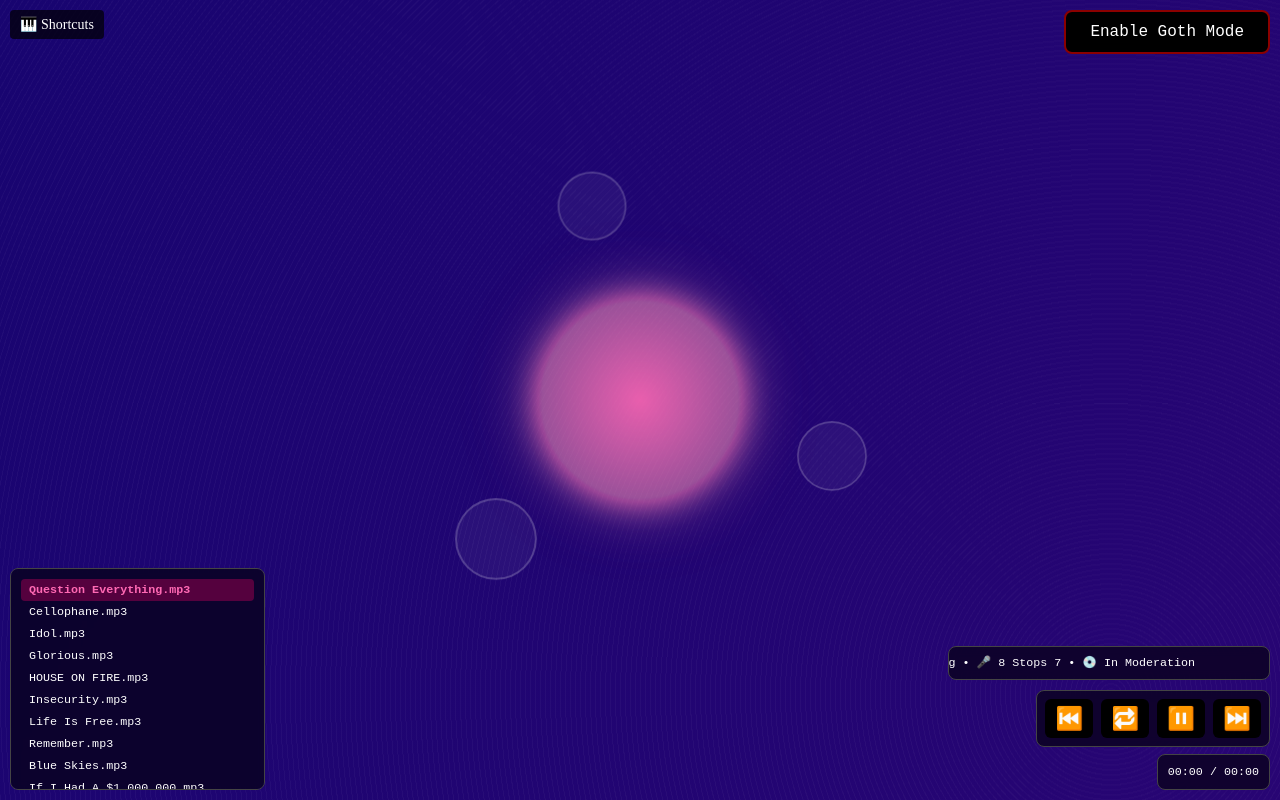
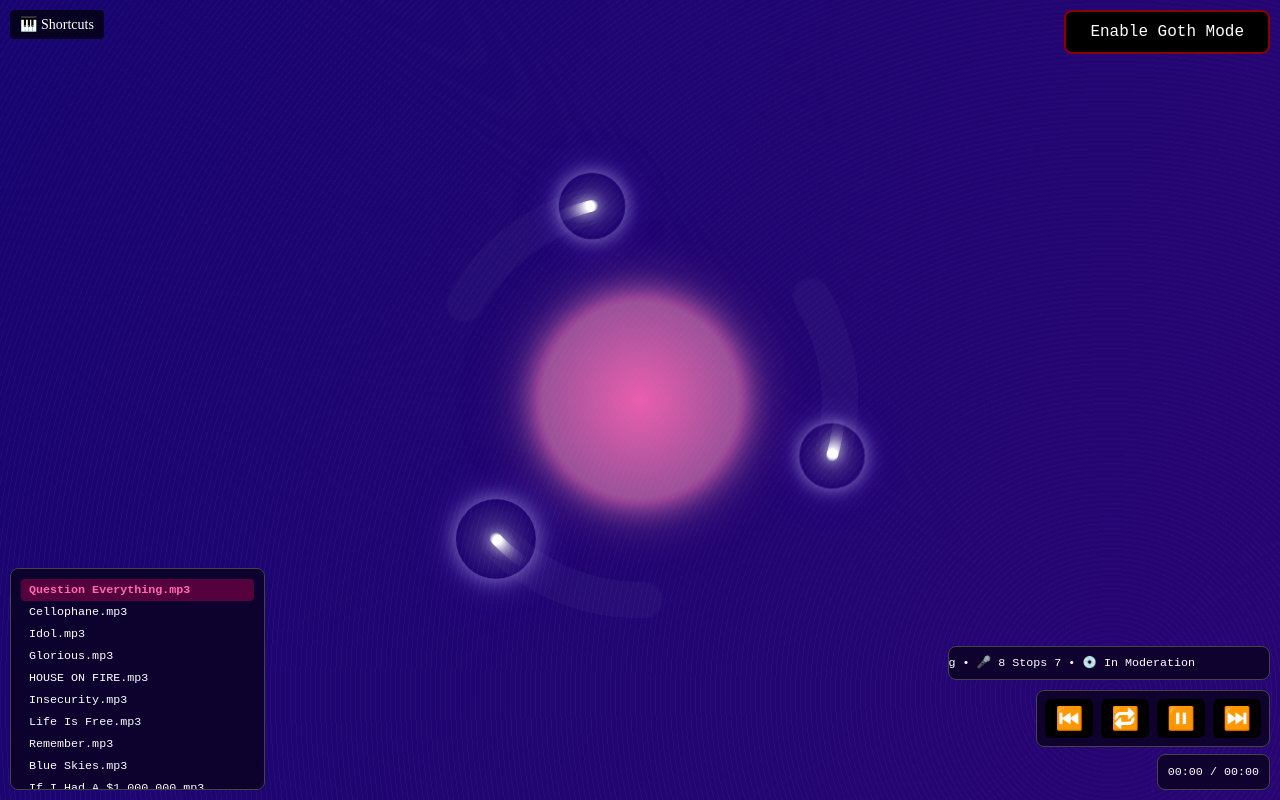
Before and after one commit to wacastel/pulse, a website: page index.html in a window 1280 px wide. Both pictures are taken after a click on the button "Start the Vibe". Drawn offline with Linux system fonts and the light colour scheme.

Commit message:
added orbiting circles

```diff
--- a/index.html
+++ b/index.html
@@ -12,6 +12,7 @@
   <div class="stars"></div>
   <canvas id="particleCanvas"></canvas>
   <canvas id="visualizerCanvas"></canvas>
+  <canvas id="orbitTrailCanvas" width="600" height="600"></canvas>
   <div class="pulse-container">
     <div class="pulse-circle" style="display:none;"></div>
   </div>
@@ -42,6 +43,7 @@
       <li><strong>G</strong>: Toggle Goth Mode</li>
     </ul>
   </div>
+
   <script src="orbital_circles.js"></script>
   <script src="skull_orbit_dynamic.js"></script>
   <script src="pulse.js"></script>
--- a/orbital_circles.css
+++ b/orbital_circles.css
@@ -3,10 +3,13 @@
   width: 80px;
   height: 80px;
   border-radius: 50%;
-  background: rgba(255, 255, 255, 0.05);
-  border: 2px solid rgba(255, 255, 255, 0.2);
+  background: radial-gradient(circle, rgba(255,255,255,0.2) 0%, rgba(0,0,0,0) 70%);
+  box-shadow: 0 0 20px rgba(255, 255, 255, 0.4),
+              0 0 40px rgba(100, 100, 255, 0.3),
+              0 0 60px rgba(200, 100, 255, 0.2);
+  pointer-events: none;
   z-index: 1;
-  pointer-events: none;
+  transition: transform 0.1s ease-out;
 }
 
 @keyframes orbit {
--- a/orbital_circles.js
+++ b/orbital_circles.js
@@ -14,22 +14,49 @@ for (let i = 0; i < circleCount; i++) {
   circles.push(wrapper);
 }
 
+const orbitCanvas = document.getElementById("orbitTrailCanvas");
+const orbitCtx = orbitCanvas.getContext("2d", { alpha: true }); // 👈 important for transparency
+orbitCanvas.width = 600;
+orbitCanvas.height = 600;
+
 // Pulse logic (called externally, e.g. from animate loop in pulse.js)
 window.updateOrbitingCircles = function (average) {
   const time = performance.now() / 1000;
-  const centerX = window.innerWidth / 2;
-  const centerY = window.innerHeight / 2;
+  const canvasRect = orbitCanvas.getBoundingClientRect();
+  const centerX = canvasRect.left + orbitCanvas.width / 2;
+  const centerY = canvasRect.top + orbitCanvas.height / 2;
+  const drawCenterX = orbitCanvas.width / 2;
+  const drawCenterY = orbitCanvas.height / 2;
+
+  // Clear with transparency for trailing effect
+  orbitCtx.globalCompositeOperation = "destination-out";
+  orbitCtx.fillStyle = "rgba(0, 0, 0, 0.05)";
+  orbitCtx.fillRect(0, 0, orbitCanvas.width, orbitCanvas.height);
+
+  orbitCtx.globalCompositeOperation = "lighter"; // for glowy blending
 
   circles.forEach((circle, i) => {
     const angle = time * 0.3 + (i * (Math.PI * 2) / circles.length);
     const offset = Math.sin(time * 2 + i);
     const scale = 1 + (average / 512) + 0.2 * offset;
 
-    const x = centerX + 200 * Math.cos(angle);
-    const y = centerY + 200 * Math.sin(angle);
+    const trailX = drawCenterX + 200 * Math.cos(angle);
+    const trailY = drawCenterY + 200 * Math.sin(angle);
 
-    circle.style.left = `${x}px`;
-    circle.style.top = `${y}px`;
+    const circleX = centerX + 200 * Math.cos(angle);
+    const circleY = centerY + 200 * Math.sin(angle);
+
+    // Draw orbit glow effect
+    orbitCtx.beginPath();
+    orbitCtx.arc(trailX, trailY, 6, 0, Math.PI * 2);
+    orbitCtx.fillStyle = "rgba(255, 255, 255, 0.2)";
+    orbitCtx.shadowBlur = 15;
+    orbitCtx.shadowColor = 'white';
+    orbitCtx.fill();
+
+    // Move DOM element
+    circle.style.left = `${circleX}px`;
+    circle.style.top = `${circleY}px`;
     circle.style.transform = `translate(-50%, -50%) scale(${scale})`;
   });
 };
--- a/style.css
+++ b/style.css
@@ -45,6 +45,7 @@ body {
     0 0 90px rgba(255, 105, 180, 0.2);
   transition: transform 0.1s ease-out;
   filter: blur(0.8px);
+  z-index: 2;
 }
 
 .stars {
@@ -78,7 +79,7 @@ body {
   left: 0;
   width: 100vw;
   height: 100vh;
-  z-index: -2;
+  z-index: 1;
   pointer-events: none;
 }
 
@@ -293,3 +294,15 @@ body.goth-mode #gothButton {
   padding-left: 20px;
   margin: 0;
 }
+
+#orbitTrailCanvas {
+  position: absolute;
+  top: 50%;
+  left: 50%;
+  width: 600px;
+  height: 600px;
+  transform: translate(-50%, -50%);
+  z-index: 0; /* just above the background, below particles */
+  pointer-events: none;
+  background: transparent; /* 👈 KEY LINE */
+}
```
